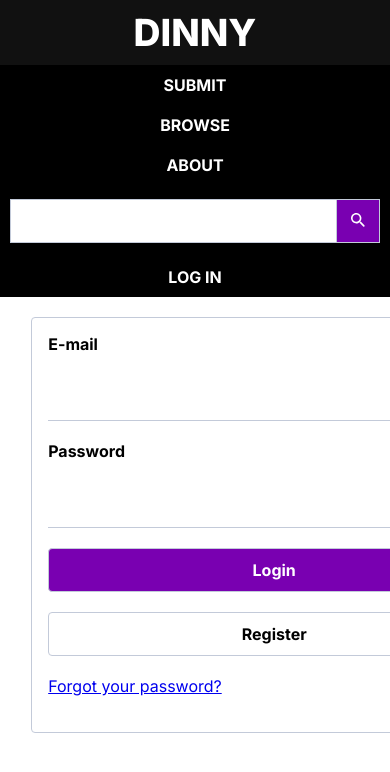
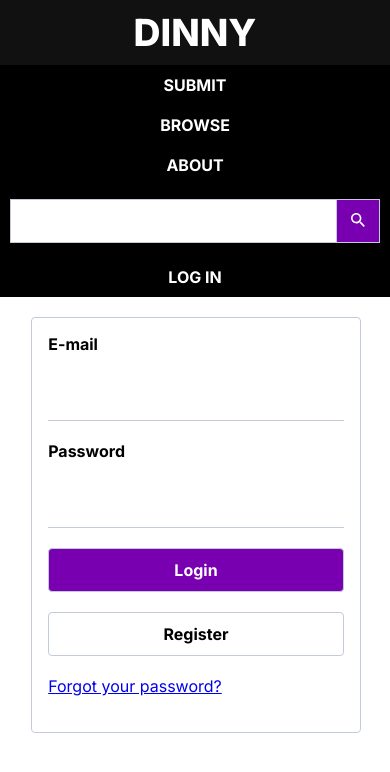
Before and after one commit to RadCraftplay/dinny, a PHP site: page /login in a window 390 px wide; the page is wider, and only the part inside the window is pictured. Shown: the top 772 px of that part. Run offline with PHP 8.4, Linux system fonts and the light colour scheme; some libraries are stand-ins or nearby versions.

Commit message:
Fixed mobile CSS for the login/register views

```diff
--- a/public/css/login.css
+++ b/public/css/login.css
@@ -3,12 +3,6 @@
     display: inline-block;
     border: 1px solid #C3CAD9;
     border-radius: 4px;
-}
-
-@media (max-width: 576px) {
-    form {
-        width: 84vw;
-    }
 }
 
 #form-contents {
@@ -51,3 +45,9 @@
     background: #7900B1;
     color: white;
 }
+
+@media (max-width: 576px) {
+    #container form {
+        width: 84vw;
+    }
+}
```
